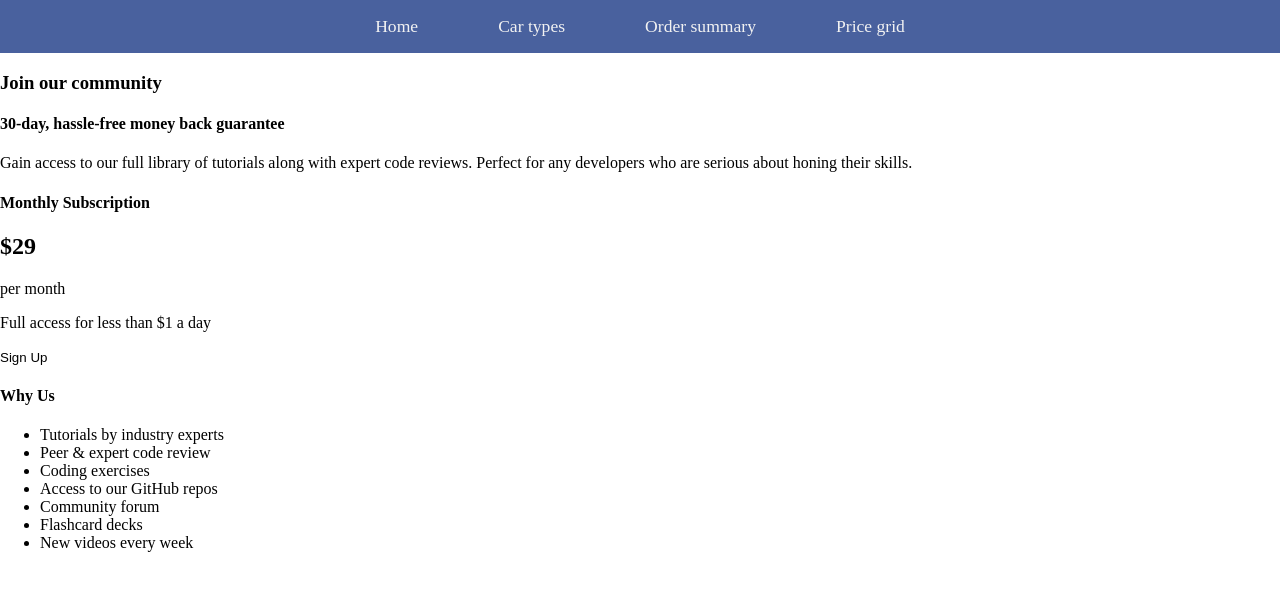
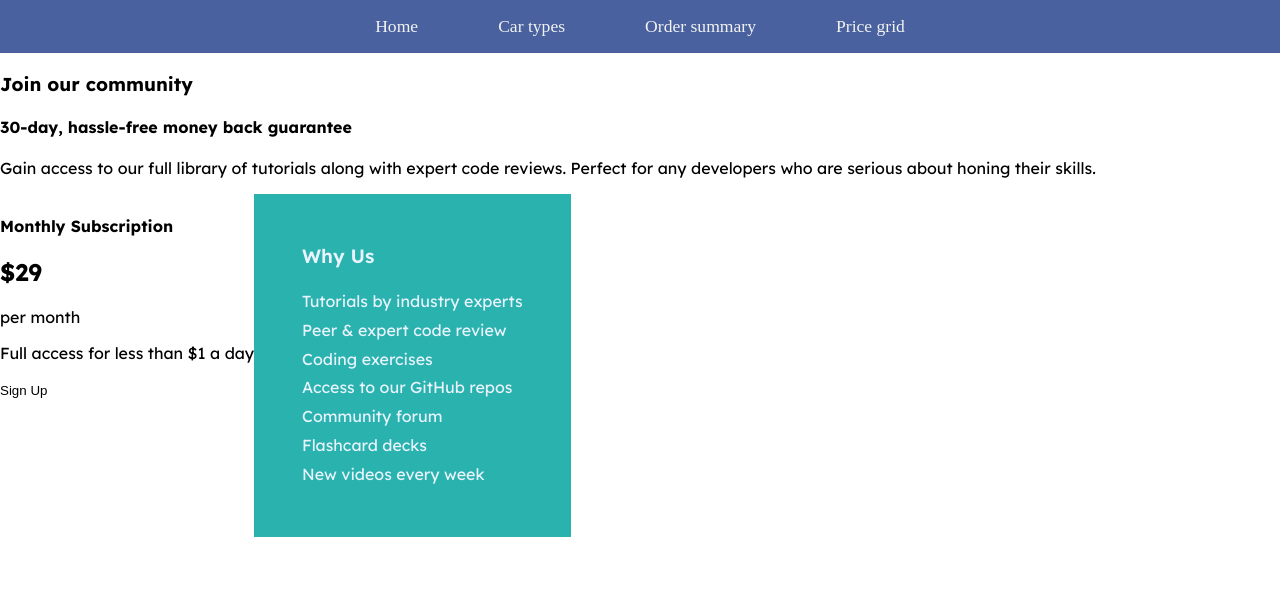
Before and after one commit to MariykaUA/oni-shop, a Nuxt app: page /price-grid in a window 1280 px wide. Shown: the top 590 px of the page. Built offline with nearby package versions, Linux system fonts and the light colour scheme.

Commit message:
add why us styles

```diff
--- a/components/WhyUs.vue
+++ b/components/WhyUs.vue
@@ -43,3 +43,20 @@ export default defineComponent ({
         </ul>
    </div>
 </template>
+
+<style lang="scss" scoped>
+
+    .why-us {
+        padding: 3rem;
+        line-height: 180%;
+        color: rgb(234, 244, 253);
+        background-color:hsl(179, 62%, 43%);
+
+        h4 {
+            font-size: 1.2rem;
+            font-weight: 600;
+            margin: 0;
+            margin-bottom: 1rem;
+        }
+    }
+</style>
--- a/global.scss
+++ b/global.scss
@@ -11,3 +11,9 @@ button {
     margin: 0;
     cursor: pointer;
   }
+
+ul {
+  list-style-type: none;
+  padding: 0;
+  margin: 0;
+}
--- a/pages/price-grid.vue
+++ b/pages/price-grid.vue
@@ -28,10 +28,24 @@ export default defineComponent ({
 
 <template>
    <div class="price-grid">
-         <h3>{{ PriceGrid.title }}</h3>
-         <h4>{{ PriceGrid.subtitle }}</h4>
-         <p>{{ PriceGrid.description}}</p>
+      <h3>{{ PriceGrid.title }}</h3>
+      <h4>{{ PriceGrid.subtitle }}</h4>
+      <p>{{ PriceGrid.description}}</p>
+      <div class="subscription-why-us">
          <MonthlySubscription />
          <WhyUs />
+      </div>
    </div>
 </template>
+
+<style lang="scss" scoped>
+@import url('https://fonts.googleapis.com/css2?family=Karla:ital,wght@0,200..800;1,200..800&family=Lexend+Deca:wght@100..900&family=Noto+Serif+Old+Uyghur&family=Red+Hat+Display:ital,wght@0,300..900;1,300..900&display=swap');
+
+.price-grid {
+   font-family: "Lexend Deca", sans-serif;
+
+.subscription-why-us {
+    display: flex;
+   }
+}
+</style>
```
